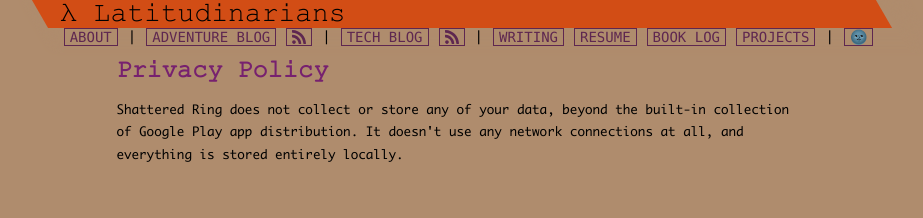
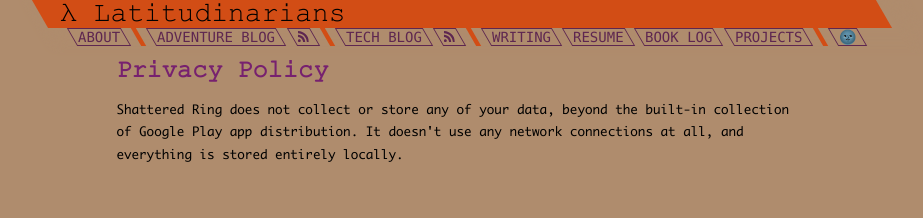
Before and after one commit to nathan-contino/nathan-contino.github.io, a Jekyll site: the page built from privacy-policy.md, in a window 1280 px wide and 900 px high. Shown: the top 218 px of the window, without its empty margins (178-1101 px from the left). Built offline with Jekyll 4.4.1, drawn with Linux system fonts in a browser that asks for light colours.

Commit message:
Sick new skewed style for menu buttons; cool new rss button style for mobile menu; fancy footer improvements to match new menu style and header

```diff
--- a/_layouts/default.html
+++ b/_layouts/default.html
@@ -63,7 +63,8 @@
   <!-- set the theme to dark and toggle the theme button icon if we detect a (dark) theme setting in local storage OR if the user's browser asks for dark OR if the user is using a Mozilla browser -->
   <body onload="initTheme()">
     <div style="display:none;">
-      <svg  fill="var(--main)" version="2.0" id="rss" xmlns="http://www.w3.org/2000/svg" xmlns:xlink="http://www.w3.org/1999/xlink" xml:space="preserve">
+      <svg  fill="var(--main)" version="2.0" id="rss" role="img" xmlns="http://www.w3.org/2000/svg" xmlns:xlink="http://www.w3.org/1999/xlink" xml:space="preserve">
+        <title>subscribe to updates via Atom or RSS</title>
         <g id="lines__x003C_Group_x003E_">
           <g id="circle">
             <path d="M125.896,398.928c0,33.683-27.308,60.999-61.022,60.999c-33.684,0-61.006-27.316-61.006-60.999
@@ -99,56 +100,65 @@
             </div>
           </div>
           <menu>
-            <a href="/">ABOUT</a> |
-            <a href="/blog/">ADVENTURE BLOG</a>
-            <a class="btn btn-rss" href="/feed/blog.xml" target="_blank">
-              <svg width="1em" height="1em" viewBox="0 0 461.432 461.432" style="display:inline-block;" alt="RSS" title="subscribe to blog updates via RSS-compatible Atom feed">
+            <a href="/"><span>ABOUT</span></a>
+            <vdiv> </vdiv>
+            <a href="/blog/"><span>ADVENTURE BLOG</span></a>
+            <a class="btn btn-rss" href="/feed/blog.xml" target="_blank" title="subscribe to blog updates via RSS-compatible Atom feed">
+              <svg width=".8em" height=".8em" viewBox="0 0 461.432 461.432" style="display:inline-block;" alt="RSS" title="subscribe to blog updates via RSS-compatible Atom feed">
                 <use href="#rss" />
               </svg>
-            </a> |
-            <a href="/techblog/">TECH BLOG</a>
-            <a class="btn btn-rss" href="/feed/techblog.xml" target="_blank">
-              <svg width="1em" height="1em" viewBox="0 0 461.432 461.432" style="display:inline-block;" alt="RSS" title="subscribe to tech blog updates via RSS-compatible Atom feed">
+            </a>
+            <vdiv> </vdiv>
+            <a href="/techblog/"><span>TECH BLOG</span></a>
+            <a class="btn btn-rss" href="/feed/techblog.xml" target="_blank" title="subscribe to tech blog updates via RSS-compatible Atom feed">
+              <svg width=".8em" height=".8em" viewBox="0 0 461.432 461.432" style="display:inline-block;" alt="RSS" title="subscribe to tech blog updates via RSS-compatible Atom feed">
                 <use href="#rss" />
               </svg>
-            </a> |
-            <a href="/writing/">WRITING</a>
-            <a href="/resume/">RESUME</a>
-            <a href="/reading-log/">BOOK LOG</a>
-            <a href="/projects/">PROJECTS</a> | <a class="theme-toggle" alt="toggle site theme" title="toggle site theme" id="theme-toggle" onclick="toggleTheme()"></a>
+            </a>
+            <vdiv> </vdiv>
+            <a href="/writing/"><span>WRITING</span></a>
+            <a href="/resume/"><span>RESUME</span></a>
+            <a href="/reading-log/"><span>BOOK LOG</span></a>
+            <a href="/projects/"><span>PROJECTS</span></a>
+            <vdiv> </vdiv>
+            <a class="theme-toggle" alt="toggle site theme" title="toggle site theme" id="theme-toggle" onclick="toggleTheme()"><span></span></a>
           </menu>
           <mobile-menu>
             <input type="checkbox" id="menuToggle">
             <ul>
-              <li>
+              <li class="mobile-menu-row">
                 <a href="/">ABOUT</a>
               </li>
-              <li>
+              <li class="mobile-menu-row">
+                <a class="btn btn-rss" style="text-align: left;" href="/feed/blog.xml" target="_blank">
+                  <svg width=".8em" height=".8em" viewBox="0 0 461.432 461.432" style="display:inline-block;" alt="RSS" title="subscribe to tech blog updates via RSS-compatible Atom feed">
+                    <use href="#rss" />
+                  </svg>
+                </a>
                 <a href="/blog/">ADVENTURE BLOG</a>
               </li>
-              <li>
+              <li class="mobile-menu-row">
+                <a class="btn btn-rss" style="text-align:left;" href="/feed/techblog.xml" target="_blank">
+                  <svg width=".8em" height=".8em" viewBox="0 0 461.432 461.432" style="display:inline-block;" alt="RSS" title="subscribe to tech blog updates via RSS-compatible Atom feed">
+                    <use href="#rss" />
+                  </svg>
+                </a>
                 <a href="/techblog/">TECH BLOG</a>
               </li>
-              <li>
+              <li class="mobile-menu-row">
                 <a href="/writing/">WRITING</a>
               </li>
-              <li>
+              <li class="mobile-menu-row">
                 <a href="/resume/">RESUME</a>
               </li>
-              <li>
+              <li class="mobile-menu-row">
                 <a href="/reading-log/">BOOK LOG</a>
               </li>
-              <li>
+              <li class="mobile-menu-row">
                 <a href="/projects/">PROJECTS</a>
               </li>
-              <li>
+              <li class="mobile-menu-row">
                 <a class="theme-toggle" alt="toggle site theme" title="toggle site theme" id="theme-toggle-mobile" onclick="toggleTheme()"></a>
-              </li>
-              <li>
-                <a class="btn btn-rss" href="/feed/techblog.xml" target="_blank">TECH BLOG RSS</a>
-              </li>
-              <li>
-                <a class="btn btn-rss" href="/feed/blog.xml" target="_blank">ADVENTURE BLOG RSS</a>
               </li>
             </ul>
           </mobile-menu>
@@ -182,7 +192,13 @@
           </div>
         </div>
 
-        <footer id="footer"><hr>Created by Nathan Contino. Licensed with <a rel="license" href="https://creativecommons.org/licenses/by-sa/4.0">CC-SA</a>. Last edited: {{ site.time | date: '%B %d, %Y' }}
+        <footer id="footer">
+          <hr>
+          <div>
+            <div>
+              Created by Nathan Contino. Licensed with <a rel="license" href="https://creativecommons.org/licenses/by-sa/4.0">CC-SA</a>. Last edited: {{ site.time | date: '%B %d, %Y' }}
+            </div>
+          </div>
         </footer>
       </div>
     </div>
--- a/_stylesheets/lite.css
+++ b/_stylesheets/lite.css
@@ -5,6 +5,7 @@
   --main: #f37320;
   --mainalternative: rgb(210, 77, 21);
   --textcolor: white;
+  --mutedtextcolor: grey;
   --menucolor: #111;
   --theme-toggle-label: "🌝";
   color: var(--textcolor);
@@ -16,16 +17,19 @@
   --main: #5E2750;
   --mainalternative: #D24D15;
   --textcolor: black;
+  --mutedtextcolor: grey;
   --menucolor: #8E6D55;
   --theme-toggle-label: "🌚";
   color: var(--textcolor);
 }
 
+/* theme switcher */
 .theme-toggle span {
   display: none;
 }
 .theme-toggle:after {
   content: var(--theme-toggle-label);
+  transform: skewX(-30deg);
 }
 
 @font-face {
@@ -80,7 +84,34 @@ blockquote {
 }
 
 hr {
+  border: none;
+  border-top: 1px solid var(--mainalternative);
   color: var(--mainalternative);
+  transform: skewX(30deg);
+  height: 1px;
+  margin-left: 20px;
+  margin-right: 20px;
+}
+
+hr::after {
+  content: '§';
+}
+
+footer > div {
+  margin-right: 17px;
+  transform: skewX(30deg);
+  border: 1px solid var(--mainalternative);
+  width: fit-content;
+  right: 0;
+  position: absolute;
+  margin-top: -5px;
+}
+
+footer > div > div {
+  transform: skewX(-30deg);
+  margin-right: 5px;
+  margin-left: 5px;
+  color: var(--mutedtextcolor);
 }
 
 code {
@@ -315,17 +346,32 @@ menu {
   display: flex;
   justify-content: center;
   gap: 10px;
-  padding-left: 20px;
-  padding-right: 7px;
+  padding-left: 28px;
+  padding-right: 17px;
 }
 
-menu>a {
+vdiv {
+  border-left: 5px solid var(--mainalternative);
+  transform: skewX(30deg);
+}
+
+menu a {
   border: 1px solid var(--main);
   padding-left: 5px;
   padding-right: 5px;
   background-color: var(--bg);
   display: grid;
   place-items: center;
+  text-align: center;
+  transform: skewX(30deg);
+}
+
+menu a span {
+  transform: skewX(-30deg);
+}
+
+menu a svg {
+  transform: skewX(-30deg);
 }
 
 mobile-menu {
@@ -355,11 +401,19 @@ mobile-menu {
 mobile-menu a {
   padding-right: 5%;
   overflow-wrap: normal;
-  width: 90%;
   display: inline-block;
   padding-left: 5%;
   transition: all .3s ease-in-out;
   white-space: nowrap;
+  flex-grow: 1;
+}
+
+.mobile-menu-row {
+  display: flex;
+}
+
+mobile-menu .btn-rss {
+  flex-grow: 0;
 }
 
 mobile-menu-toggle {
```
